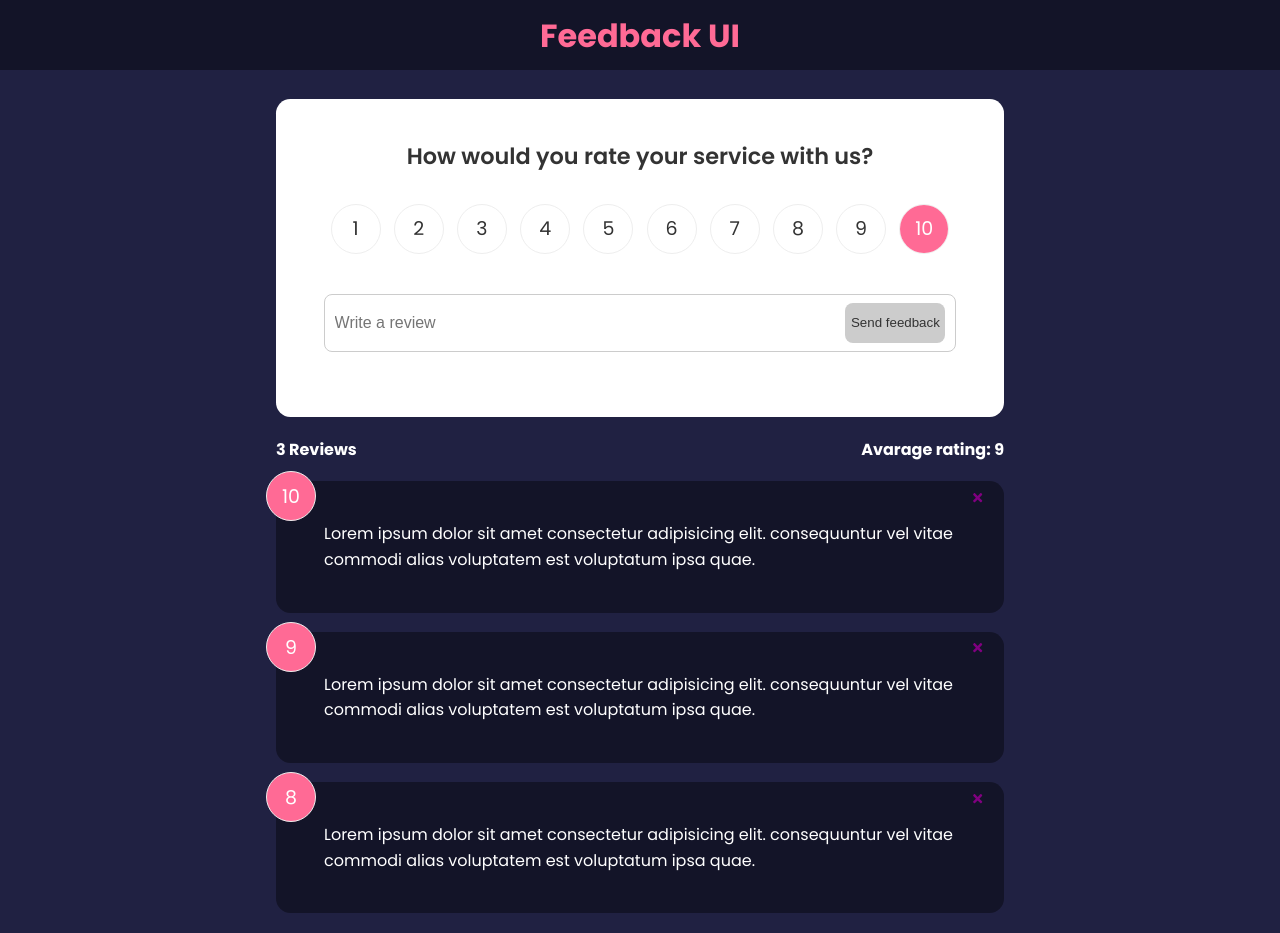
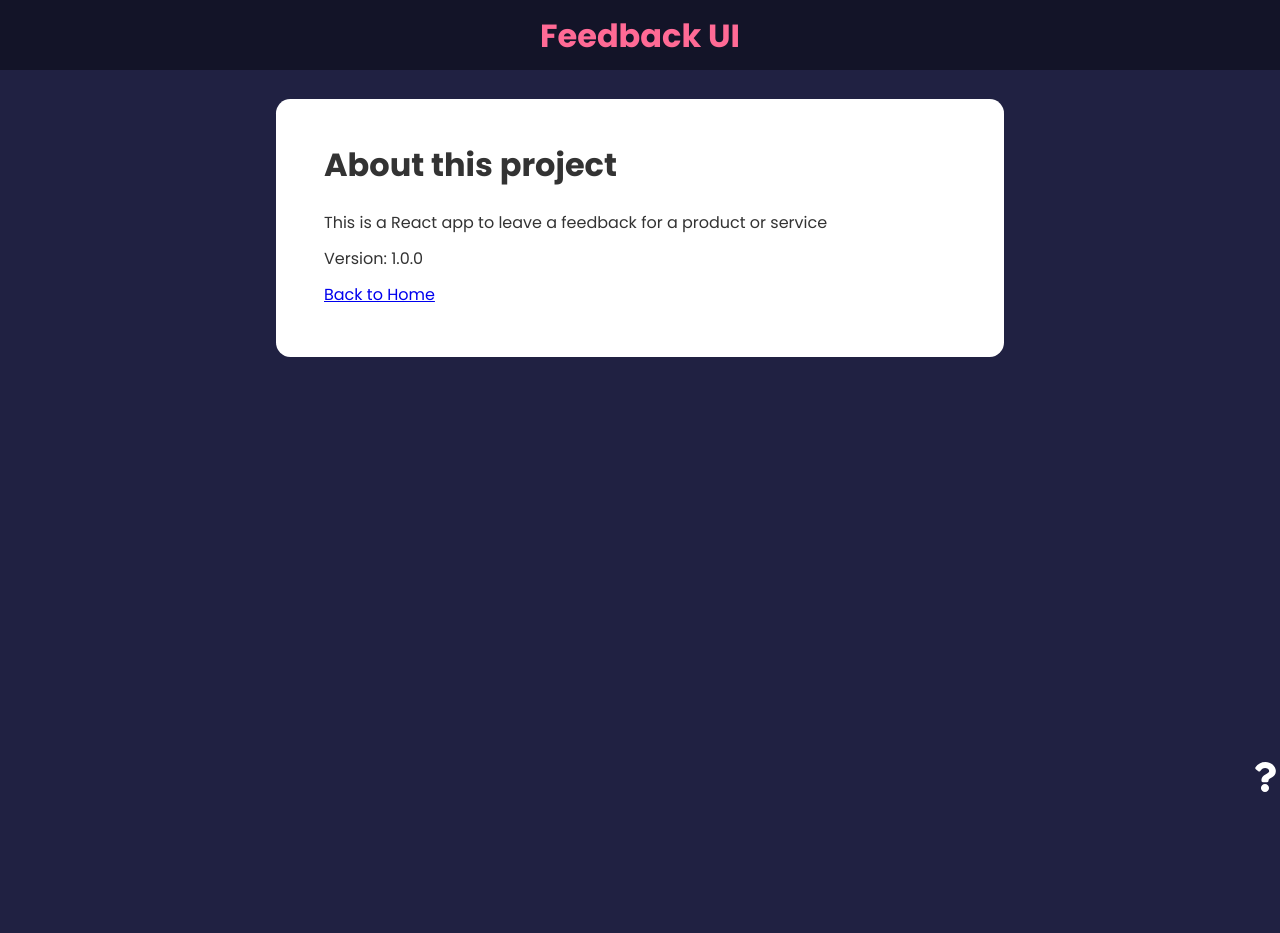
Before and after one commit to ivanaogrizovic/feedback-app, a React (Create React App) app: page /about in a window 1280 px wide. After the commit the page ends 800 px from the top, so only its background shows below. Built offline with nearby package versions, Linux system fonts and the light colour scheme.

Commit message:
feat: add routes

```diff
--- a/package.json
+++ b/package.json
@@ -2,7 +2,6 @@
   "name": "feedbacl-app",
   "version": "0.1.0",
   "private": true,
-  "homepage": "https://ivanaogrizovic.github.io/feedback-app",
   "dependencies": {
     "@testing-library/dom": "^10.4.1",
     "@testing-library/jest-dom": "^6.9.1",
@@ -13,6 +12,7 @@
     "react": "^19.2.4",
     "react-dom": "^19.2.4",
     "react-icons": "^5.6.0",
+    "react-router-dom": "^7.13.2",
     "react-scripts": "5.0.1",
     "uuid": "^13.0.0",
     "web-vitals": "^2.1.4"
--- a/src/App.js
+++ b/src/App.js
@@ -1,34 +1,21 @@
-import { useState } from "react";
-import { v4 as uuidv4 } from "uuid";
+import { Route, Routes } from "react-router-dom";
+import Home from "./routes/home";
+import About from "./routes/about";
 import Header from "./components/header/header";
-import FeedbackList from "./components/feedback-list/feedback-list";
-import FeedbackStats from "./components/feeback-stats/feedback-stats";
-import FeedbackForm from "./components/feedback-form/feedback-form";
-import feedbackData from "./data/feedbackData";
+import AboutIcon from "./components/about-icon/about-icon";
 import "./index.css";
 
 export default function App() {
-  const [feedback, setFeedback] = useState(feedbackData);
-
-  const deleteFeedback = (id) => {
-    if (window.confirm("Are you sure you want to delete?")) {
-      setFeedback(feedback.filter((item) => item.id !== id));
-    }
-  };
-
-  const addFeedback = (newFeedback) => {
-    newFeedback.id = uuidv4();
-    setFeedback([newFeedback, ...feedback]);
-  };
-
   return (
     <>
       <Header />
       <div className="container">
-        <FeedbackForm handleAdd={addFeedback} />
-        <FeedbackStats feedback={feedback} />
-        <FeedbackList feedback={feedback} handleDelete={deleteFeedback} />
+        <Routes>
+          <Route path="/" element={<Home />}></Route>
+          <Route path="/about" element={<About />} />
+        </Routes>
       </div>
+      <AboutIcon />
     </>
   );
 }
--- /dev/null
+++ b/src/components/about-icon/about-icon.jsx
@@ -0,0 +1,12 @@
+import { Link } from "react-router-dom";
+import { FaQuestion } from "react-icons/fa";
+
+export default function AboutIcon() {
+  return (
+    <div className="about-link">
+      <Link to="/about">
+        <FaQuestion size={30} />
+      </Link>
+    </div>
+  );
+}
--- a/src/components/feedback-form/feedback-form.jsx
+++ b/src/components/feedback-form/feedback-form.jsx
@@ -49,7 +49,7 @@
             onChange={handleTextInput}
           />
           <Button type="submit" isDisabled={buttonDisabled}>
-            Send feedback
+            Send
           </Button>
         </div>
         <div className="message">{message}</div>
--- a/src/index.css
+++ b/src/index.css
@@ -75,8 +75,9 @@
 }
 
 .about-link {
-  display: flex;
-  justify-content: flex-end;
+  position: fixed;
+  bottom: 0;
+  right: 0;
 }
 
 .about-link a {
--- a/src/index.js
+++ b/src/index.js
@@ -1,5 +1,6 @@
 import React from "react";
 import ReactDOM from "react-dom/client";
+import { BrowserRouter } from "react-router";
 // import "./index.css";
 import App from "./App";
 import reportWebVitals from "./reportWebVitals";
@@ -7,7 +8,9 @@
 const root = ReactDOM.createRoot(document.getElementById("root"));
 root.render(
   <React.StrictMode>
-    <App />
+    <BrowserRouter>
+      <App />
+    </BrowserRouter>
   </React.StrictMode>,
 );
 
--- /dev/null
+++ b/src/routes/about.jsx
@@ -0,0 +1,17 @@
+import { Link } from "react-router-dom";
+import Card from "../components/card/card";
+
+export default function About() {
+  return (
+    <Card>
+      <div className="about">
+        <h1>About this project</h1>
+        <p>This is a React app to leave a feedback for a product or service</p>
+        <p>Version: 1.0.0</p>
+        <p>
+          <Link to="/">Back to Home</Link>
+        </p>
+      </div>
+    </Card>
+  );
+}
--- /dev/null
+++ b/src/routes/home.jsx
@@ -0,0 +1,30 @@
+import { useState } from "react";
+import { v4 as uuidv4 } from "uuid";
+import FeedbackForm from "../components/feedback-form/feedback-form";
+import FeedbackStats from "../components/feeback-stats/feedback-stats";
+import FeedbackList from "../components/feedback-list/feedback-list";
+import AboutIcon from "../components/about-icon/about-icon";
+import feedbackData from "../data/feedbackData";
+
+export default function Home() {
+  const [feedback, setFeedback] = useState(feedbackData);
+
+  const deleteFeedback = (id) => {
+    if (window.confirm("Are you sure you want to delete?")) {
+      setFeedback(feedback.filter((item) => item.id !== id));
+    }
+  };
+
+  const addFeedback = (newFeedback) => {
+    newFeedback.id = uuidv4();
+    setFeedback([newFeedback, ...feedback]);
+  };
+
+  return (
+    <>
+      <FeedbackForm handleAdd={addFeedback} />
+      <FeedbackStats feedback={feedback} />
+      <FeedbackList feedback={feedback} handleDelete={deleteFeedback} />
+    </>
+  );
+}
```
Also changed, not shown: src/context/feedbackContext.js (added), 2 other files (tests, documents, lock files or other folders).
